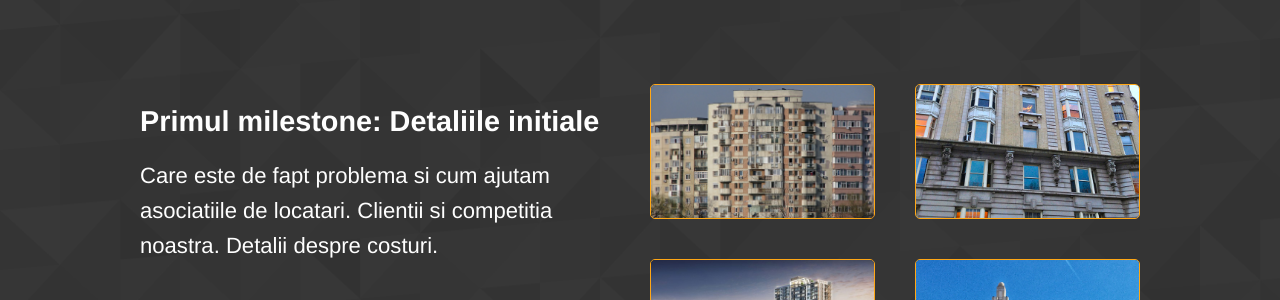
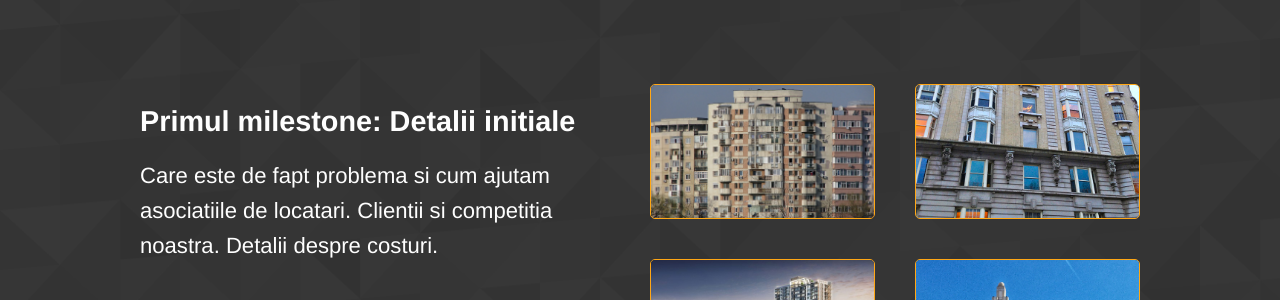
Before and after one commit to rptoma/Flaty, a Jekyll site: the page built from index.html, in a window 1280 px wide and 900 px high, scrolled down 504 px. Shown: the part 155-455 px from the top of the window. Built offline with Jekyll 4.4.1, drawn with Linux system fonts in a browser that asks for light colours.

Commit message:
Updated 'index.html' via CloudCannon

```diff
--- a/index.html
+++ b/index.html
@@ -13,7 +13,7 @@ title: Flaty
 <section class="diagonal patterned">
 	<div class="container halves">
 		<div>
-			<h3 class="editable">Primul milestone: Detaliile initiale</h3>
+			<h3 class="editable">Primul milestone: Detalii initiale</h3>
 			<p class="editable">
 				Care este de fapt problema si cum ajutam asociatiile de locatari. Clientii si competitia noastra. Detalii despre costuri.<br />&nbsp;
 			</p>
```
